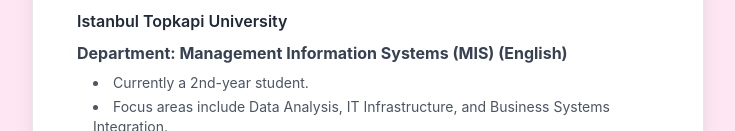
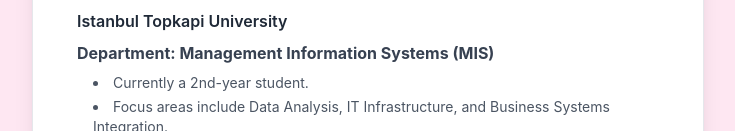
Before and after one commit to nehirbektas/test-portfolio, a plain HTML site: page index.html in a window 1280 px wide. Shown: the part 337-468 px from the top of the page, without its empty margins (272-1007 px from the left). Drawn offline with nearby package versions, Linux system fonts and the light colour scheme.

Commit message:
Remove 'English' from department description

```diff
--- a/index.html
+++ b/index.html
@@ -59,7 +59,7 @@
                 <span class="text-gray-800">Istanbul Topkapi University</span>
 
             </div>
-            <p class="text-gray-700 font-bold">Department: Management Information Systems (MIS) (English)</p>
+            <p class="text-gray-700 font-bold">Department: Management Information Systems (MIS) </p>
             <ul class="list-disc list-inside space-y-1 text-gray-600 text-sm pl-4">
                 <li>Currently a 2nd-year student.</li>
                 <li>Focus areas include Data Analysis, IT Infrastructure, and Business Systems Integration.</li>
```
